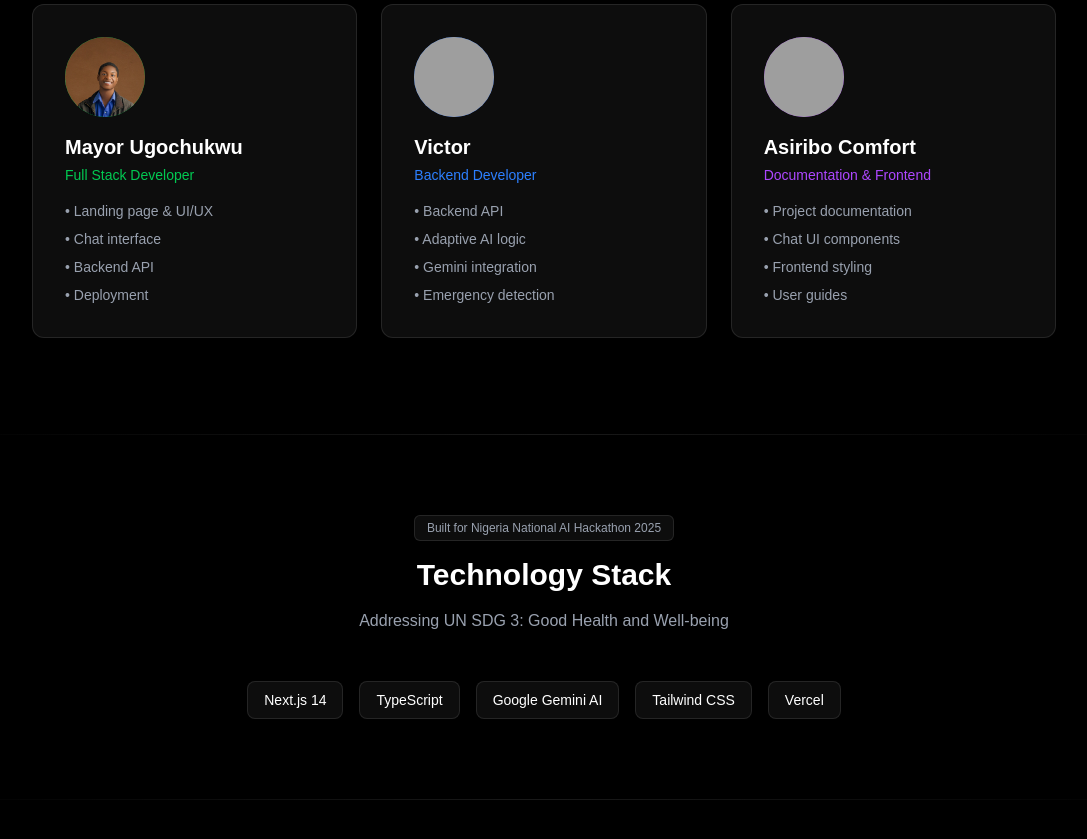
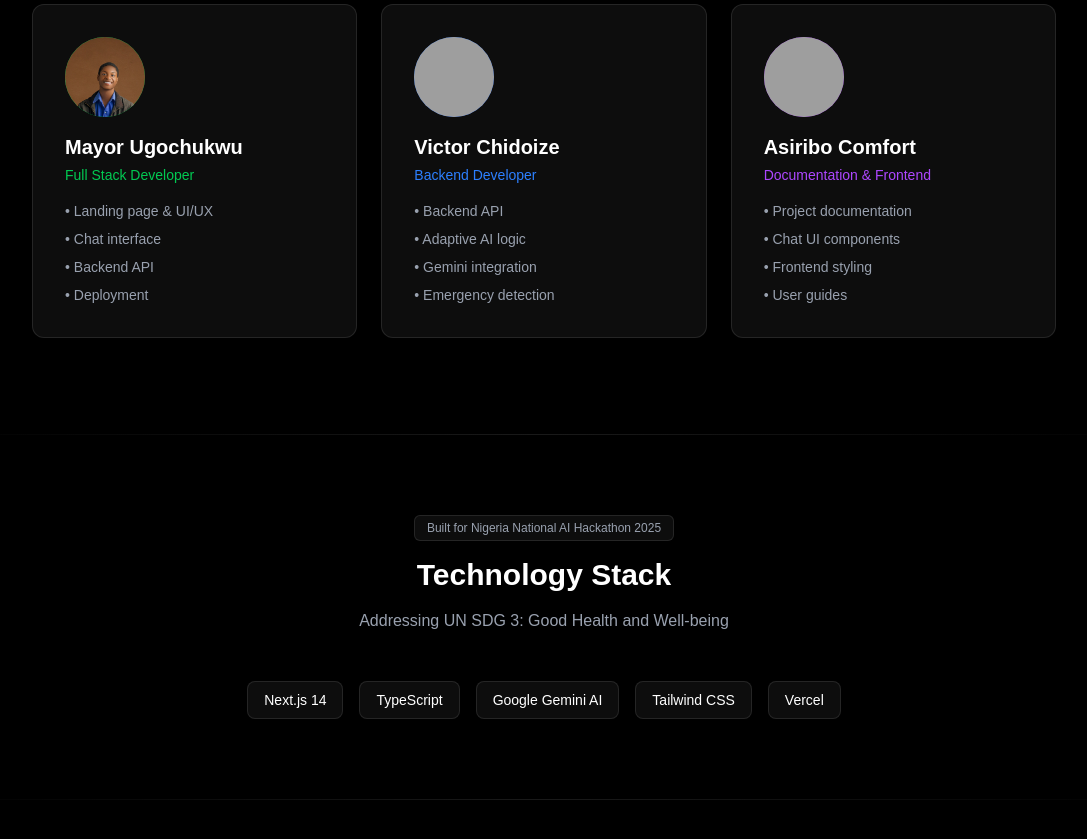
Before and after one commit to MayorChristopher/healthai-nigeria, a Next.js app: page / in a window 1280 px wide. Shown: the part 4300-5139 px from the top of the page, without its empty margins (96-1183 px from the left). Built offline with nearby package versions, Linux system fonts and the light colour scheme; grey boxes are pictures that could not be loaded.

Commit message:
Update team names: Victor Chidoize

```diff
--- a/src/app/page.tsx
+++ b/src/app/page.tsx
@@ -469,7 +469,7 @@ export default function Home() {
                 />
                 <span className="avatar-letter absolute inset-0 hidden items-center justify-center">V</span>
               </div>
-              <h3 className="text-xl font-bold mb-1">Victor</h3>
+              <h3 className="text-xl font-bold mb-1">Victor Chidoize</h3>
               <p className="text-blue-500 text-sm mb-4">Backend Developer</p>
               <ul className="text-sm text-gray-400 space-y-2">
                 <li>• Backend API</li>
```
Also changed, not shown: practice/QA_PREPARATION.md (+1 -1 lines).
